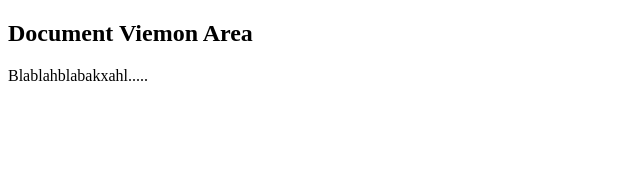
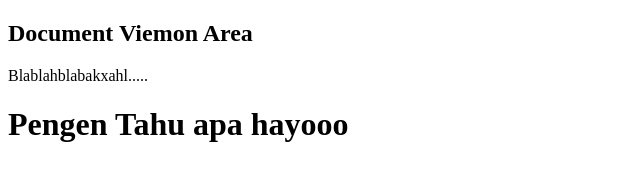
Before and after one commit to VivinWidyaNingrum/Git5, a plain HTML site: page index.html in a window 1280 px wide. Shown: the whole page, without its empty margins (0-640 px from the left). Drawn offline with Linux system fonts and the light colour scheme.

Commit message:
Update Vivin Doc

```diff
--- a/index.html
+++ b/index.html
@@ -9,5 +9,6 @@
 <body>
     <h2>Document Viemon Area</h2>
     <p>Blablahblabakxahl.....</p>
+    <h1>Pengen Tahu apa hayooo</h1>
 </body>
 </html>
```
